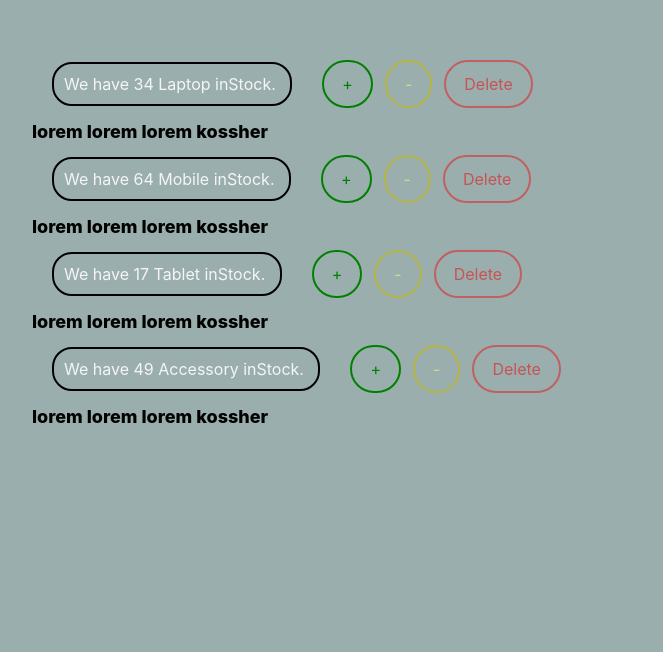
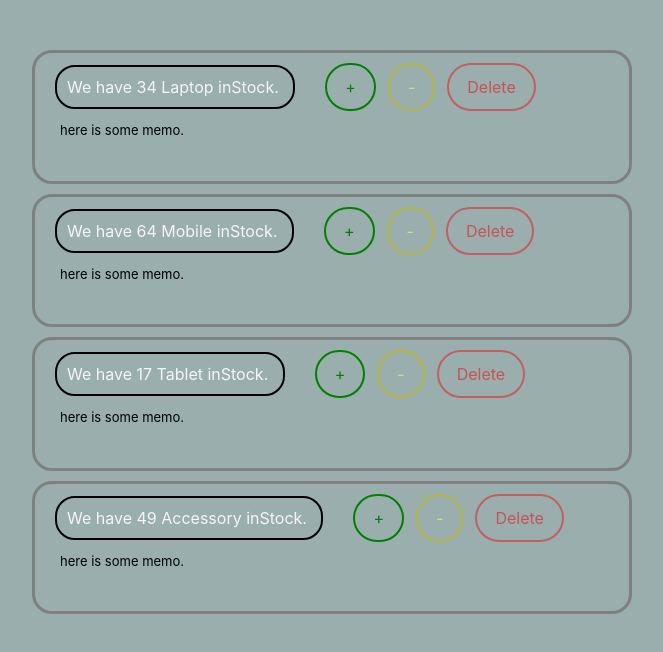
Before and after one commit to mhfarhadi/Stock-in-react, a React (Create React App) app: page / in a window 1280 px wide. Shown: the top 652 px of the page, without its empty margins (308-971 px from the left). Built offline with nearby package versions, Linux system fonts and the light colour scheme.

Commit message:
style to previous commit

```diff
--- a/src/components/functional/product.jsx
+++ b/src/components/functional/product.jsx
@@ -8,7 +8,7 @@ const Product = ({productName, count:propCount, children }) => {
 
     const [count, setCount] = useState(propCount)
     return (
-        <div>
+        <div className='subDiv'>
             <span >We have {format()} {productName} inStock. </span>
             <button className='btn-green' onClick={increment}>+</button>
             <button className='btn-yellow' onClick={decrement}>-</button>
--- a/src/components/functional/products.jsx
+++ b/src/components/functional/products.jsx
@@ -14,7 +14,7 @@ function Products()  {
             {products.map((p,index) => (
                 <Product key={index} productName={p.productName} count={p.count}>
                     <p>
-                        lorem lorem lorem kossher
+                        here is some memo.
                     </p>
                 </Product>
             ))}
--- a/src/components/product.css
+++ b/src/components/product.css
@@ -3,8 +3,9 @@ body{
 
 }
 p{
-    font-size:large;
-    font-weight: 800;
+    font-size:small;
+    margin-left: 25px;
+    margin-bottom: 40px;
 }
 img{
     border-radius: 50%;
@@ -46,7 +47,11 @@ span{
     border-color:rgb(181, 181, 65);
 }
 
-div{
+.subDiv{
     max-width: 600px;
     margin: auto;
+    margin-bottom: 10px;
+    border: 3px solid gray;
+    padding: auto;
+    border-radius: 20px;
 }
```
